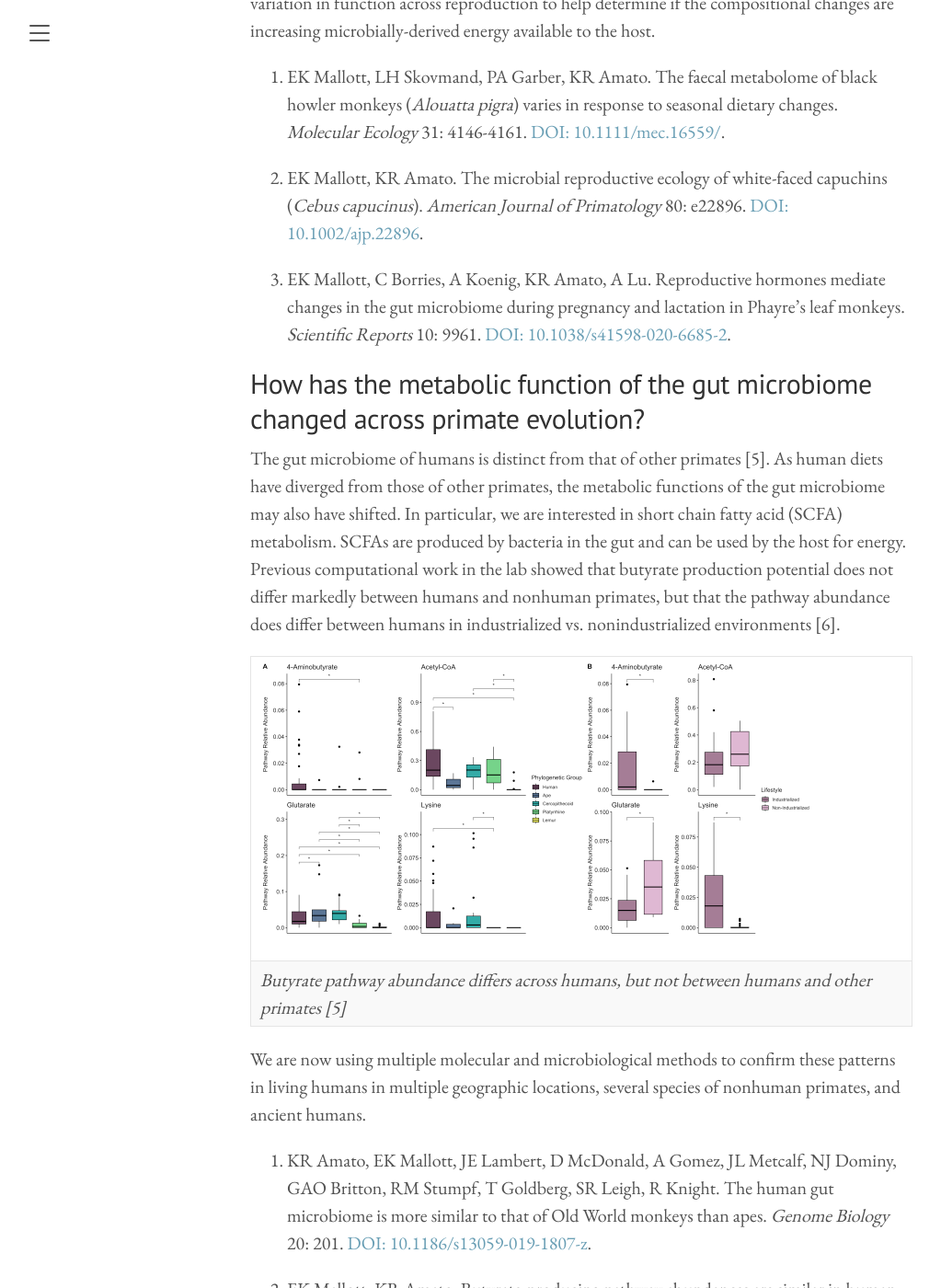
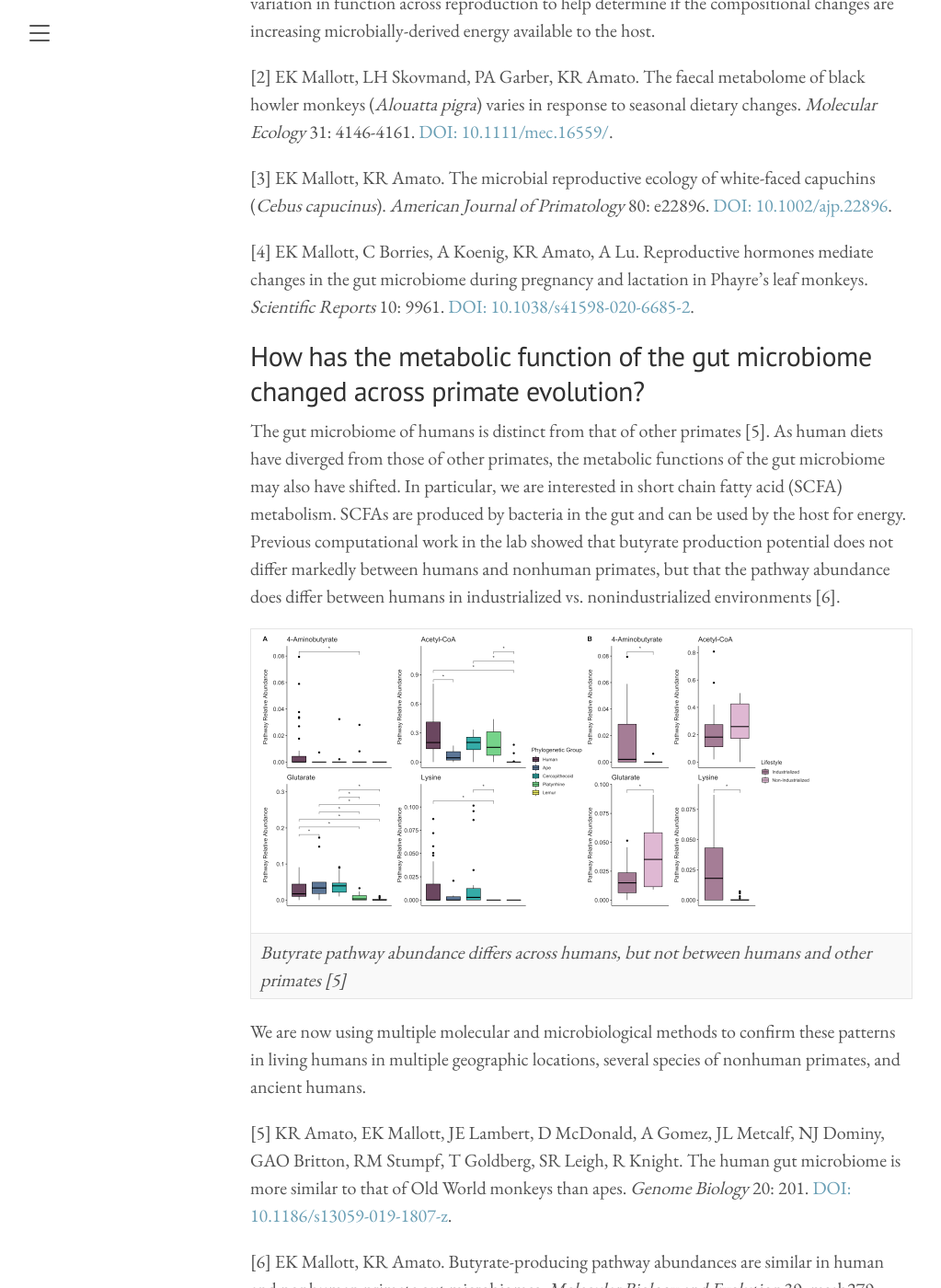
Before and after one commit to Mallott-Lab/Mallott-Lab.github.io, a Jekyll site: the page built from research.md, in a window 1280 px wide and 1400 px high, scrolled down 1778 px. Shown: the whole window at 92% size, without its empty margins (8-1031 px from the left). Built offline with Jekyll 4.4.1, drawn with Linux system fonts in a browser that asks for light colours; some of the changed text lies outside the part shown.

Commit message:
Update research.md

```diff
--- a/research.md
+++ b/research.md
@@ -8,7 +8,7 @@ We are all exposed to pollutants in our environment daily, but there is vast var
 ## How does exposure to soil parasites and pathogenic bacteria impact the gut microbiome?
 Neglected tropical diseases were common in the southern United States well into the mid-20th century and may still persist today. In collaboration with the Rural Embodiment and Child Health Study [REACH study](https://reachresearch.org), we are examining how parasite exposure impacts the gut microbiome, growth, and development in children in the rural South. We have found that  intestinal helminth infection and high levels of intestinal inflammation are not uncommon in this community [1] and are currently working to understand bacteria-parasite interactions in this setting.
 
-1. T Cepon-Robins, EK Mallott, I Recca, T Gildner. Exploring biocultural determinants of intestinal health: Do resource access and parasite exposure contribute to intestinal inflammation among a preliminary sample of children in rural Mississippi? *American Journal of Biological Anthropology*. [DOI: 10.1002/ajpa.24574/](https://doi.org/10.1002/ajpa.24574).
+[1] T Cepon-Robins, EK Mallott, I Recca, T Gildner. Exploring biocultural determinants of intestinal health: Do resource access and parasite exposure contribute to intestinal inflammation among a preliminary sample of children in rural Mississippi? *American Journal of Biological Anthropology*. [DOI: 10.1002/ajpa.24574/](https://doi.org/10.1002/ajpa.24574).
 
 ## Do changes to the gut microbiome during pregnancy and lactation influence female nutrition?
 The gut microbiome compensates for nutritional shortfalls in nonhuman primates [2] and may be one strategy for buffering the energetic stress of pregnancy and lactation in female primates. Our work has shown that the composition of the gut microbiome differs across reproductive states in white-faced capuchins (*Cebus imitator*) [3], and that progesterone may be mediating interactions between reproductive state and the gut microbiome in Phayre's leaf monkeys (*Trachypithecus phayrei*) [4].
@@ -19,11 +19,11 @@ The gut microbiome compensates for nutritional shortfalls in nonhuman primates [
 
 We are currently generating gut metagenomes from Phayre's leaf monkeys to examine finescale variation in function across reproduction to help determine if the compositional changes are increasing microbially-derived energy available to the host.
 
-2. EK Mallott, LH Skovmand, PA Garber, KR Amato. The faecal metabolome of black howler monkeys (*Alouatta pigra*) varies in response to seasonal dietary changes. *Molecular Ecology* 31: 4146-4161. [DOI: 10.1111/mec.16559/](https://doi.org/10.1111/mec.16559).
+[2] EK Mallott, LH Skovmand, PA Garber, KR Amato. The faecal metabolome of black howler monkeys (*Alouatta pigra*) varies in response to seasonal dietary changes. *Molecular Ecology* 31: 4146-4161. [DOI: 10.1111/mec.16559/](https://doi.org/10.1111/mec.16559).
 
-3. EK Mallott, KR Amato. The microbial reproductive ecology of white-faced capuchins (*Cebus capucinus*). *American Journal of Primatology* 80: e22896. [DOI: 10.1002/ajp.22896](https://doi.org/10.1002/ajp.22896).
+[3] EK Mallott, KR Amato. The microbial reproductive ecology of white-faced capuchins (*Cebus capucinus*). *American Journal of Primatology* 80: e22896. [DOI: 10.1002/ajp.22896](https://doi.org/10.1002/ajp.22896).
 
-4. EK Mallott, C Borries, A Koenig, KR Amato, A Lu. Reproductive hormones mediate changes in the gut microbiome during pregnancy and lactation in Phayre's leaf monkeys. *Scientific Reports* 10: 9961. [DOI: 10.1038/s41598-020-6685-2](https://doi.org/10.1038/s41598-020-6685-2).
+[4] EK Mallott, C Borries, A Koenig, KR Amato, A Lu. Reproductive hormones mediate changes in the gut microbiome during pregnancy and lactation in Phayre's leaf monkeys. *Scientific Reports* 10: 9961. [DOI: 10.1038/s41598-020-6685-2](https://doi.org/10.1038/s41598-020-6685-2).
 
 ## How has the metabolic function of the gut microbiome changed across primate evolution?
 The gut microbiome of humans is distinct from that of other primates [5]. As human diets have diverged from those of other primates, the metabolic functions of the gut microbiome may also have shifted. In particular, we are interested in short chain fatty acid (SCFA) metabolism. SCFAs are produced by bacteria in the gut and can be used by the host for energy. Previous computational work in the lab showed that butyrate production potential does not differ markedly between humans and nonhuman primates, but that the pathway abundance does differ between humans in industrialized vs. nonindustrialized environments [6].
@@ -34,6 +34,6 @@ The gut microbiome of humans is distinct from that of other primates [5]. As hum
 
 We are now using multiple molecular and microbiological methods to confirm these patterns in living humans in multiple geographic locations, several species of nonhuman primates, and ancient humans.
 
-5. KR Amato, EK Mallott, JE Lambert, D McDonald, A Gomez, JL Metcalf, NJ Dominy, GAO Britton, RM Stumpf, T Goldberg, SR Leigh, R Knight. The human gut microbiome is more similar to that of Old World monkeys than apes. *Genome Biology* 20: 201. [DOI: 10.1186/s13059-019-1807-z](https://doi.org/10.1186/s13059-019-1807-z).
+[5] KR Amato, EK Mallott, JE Lambert, D McDonald, A Gomez, JL Metcalf, NJ Dominy, GAO Britton, RM Stumpf, T Goldberg, SR Leigh, R Knight. The human gut microbiome is more similar to that of Old World monkeys than apes. *Genome Biology* 20: 201. [DOI: 10.1186/s13059-019-1807-z](https://doi.org/10.1186/s13059-019-1807-z).
 
-6. EK Mallott, KR Amato. Butyrate-producing pathway abundances are similar in human and nonhuman primate gut microbiomes. *Molecular Biology and Evolution* 39: msab279. [DOI: 10.1093/molbev/msab279/](https://doi.org/10.1093/molbev/msab279).
+[6] EK Mallott, KR Amato. Butyrate-producing pathway abundances are similar in human and nonhuman primate gut microbiomes. *Molecular Biology and Evolution* 39: msab279. [DOI: 10.1093/molbev/msab279/](https://doi.org/10.1093/molbev/msab279).
```
